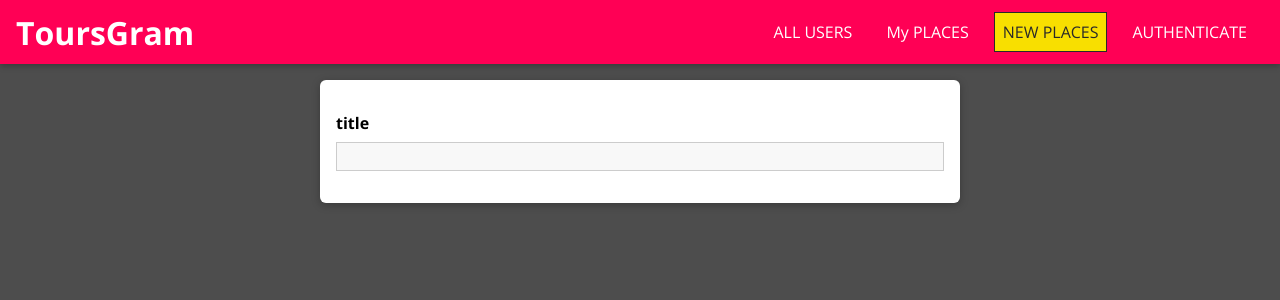
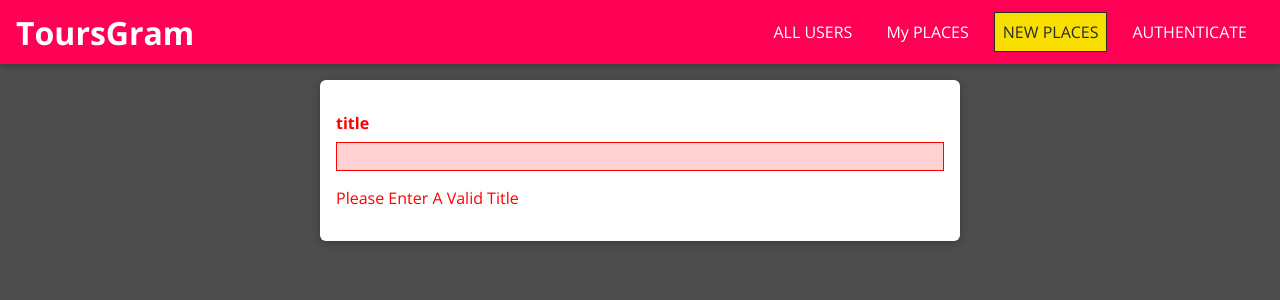
Before and after one commit to jpratik15/tourgram, a React (Create React App) app: page /places/new in a window 1280 px wide. Shown: the top 300 px of the page. Built offline with nearby package versions, Linux system fonts and the light colour scheme.

Commit message:
Add Reducer Hook for form state management

```diff
--- a/src/places/pages/NewPlace.js
+++ b/src/places/pages/NewPlace.js
@@ -7,7 +7,7 @@
 const NewPlace = () => {
     return(
         <form className="place-form">
-            <Input element="input" type="text" label="title"/>
+            <Input element="input" type="text" label="title" validator={[]} errorText="Please Enter A Valid Title"/>
         </form>
     )
 }
--- a/src/shared/components/FormElements/Input.js
+++ b/src/shared/components/FormElements/Input.js
@@ -1,18 +1,37 @@
-import React from "react";
+import React, { useReducer } from "react";
 
 import "./Input.css";
 
+const inputReducer = (state,action) => {
+    switch(action.type){
+        case "CHANGE" :
+            return {
+                ...state,
+                value :  action.val,
+                isValid : true
+            };
+        default:
+            return state;
+    }
+}
+
+
 const Input = (props) => {
-  const element =
-    props.element === "input" ? (
-      <input id={props.id} type={props.type} placeholder={props.placeholder} />
+    const  [inputState,dispatch] = useReducer(inputReducer , {value:'',isValid:false} )
+    const changeHandler = (event) => {
+        dispatch({ type:"CHANGE" ,val: event.target.value });
+    }
+    const element =    props.element === "input" ? (
+      <input id={props.id} type={props.type} placeholder={props.placeholder} onChange={changeHandler} value={inputState.value}/>
     ) : (
-      <textarea id={props.id} rows={props.rows || 3}/>
+      <textarea id={props.id} rows={props.rows || 3} onChange={changeHandler} value={inputState.value}/>
     );
+
   return (
-    <div className={`form-control`}>
+    <div className={`form-control ${!inputState.isValid && 'form-control--invalid'}`}>
       <label htmlFor={props.id}>{props.label}</label>
       {element}
+      {!inputState.isValid && <p>{props.errorText}</p>}
     </div>
   );
 };
```
